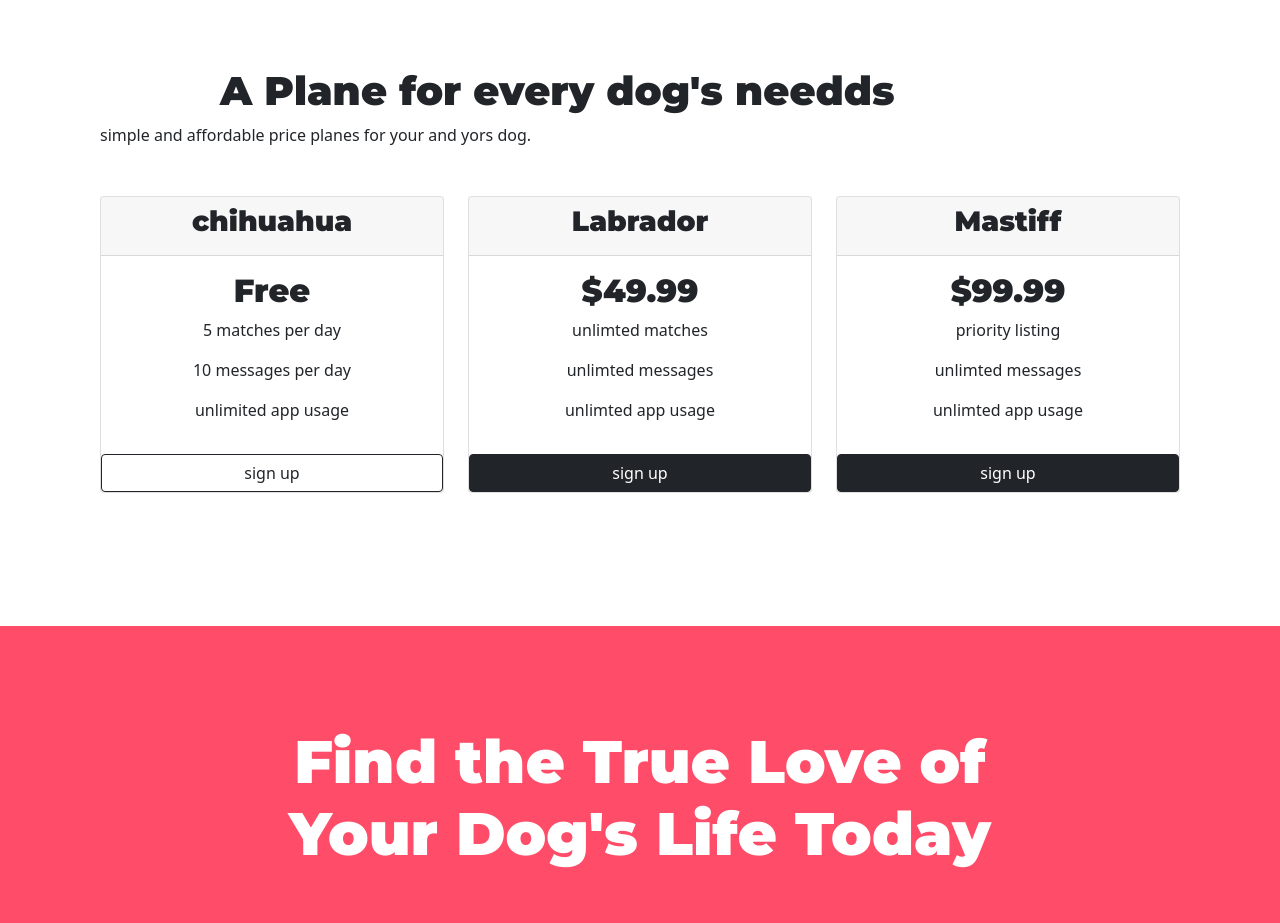
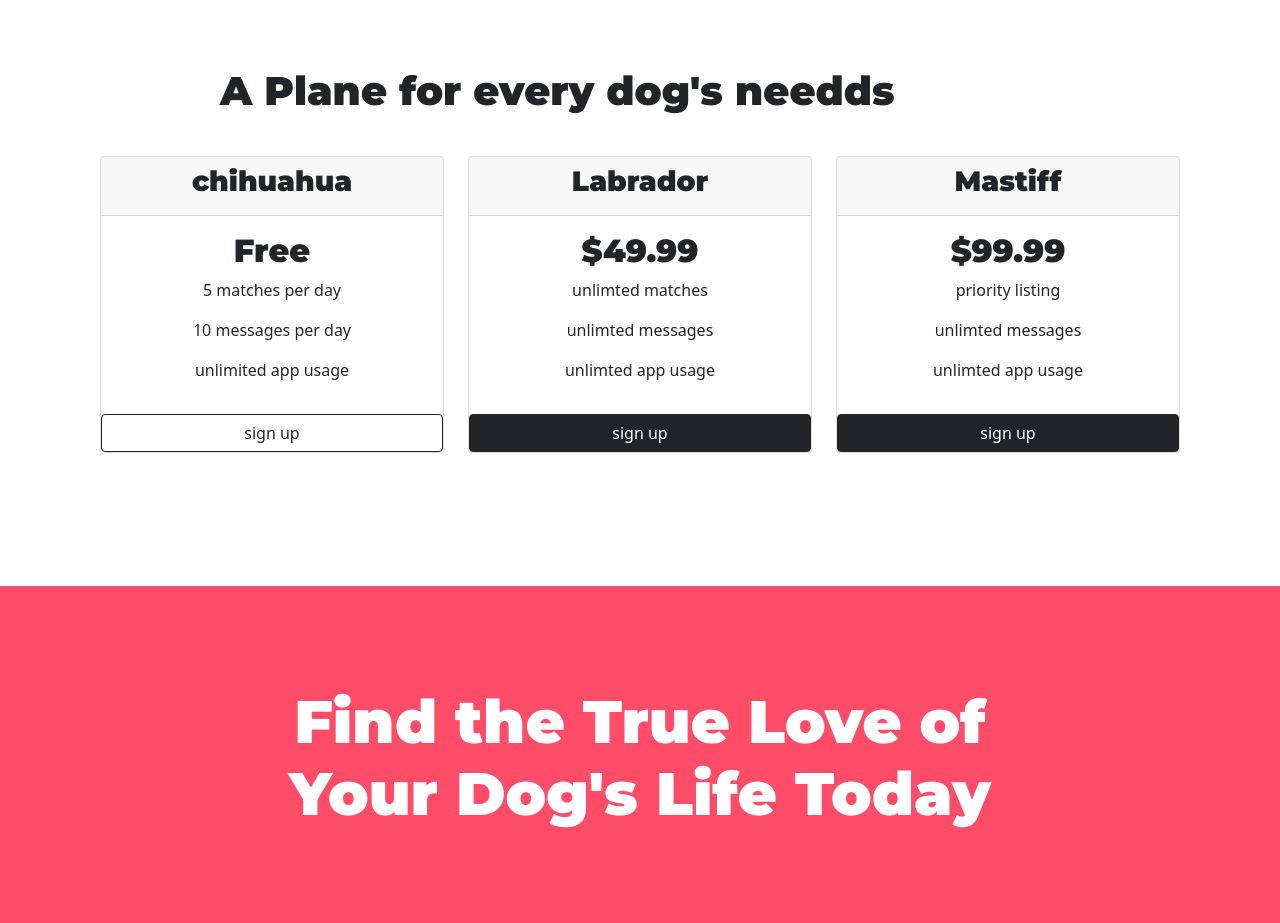
Before and after one commit to rbhavanishankar1/Tandog, a plain HTML site: page index.html in a window 1280 px wide. Shown: the part 2120-3043 px from the top of the page. Drawn offline with nearby package versions, Linux system fonts and the light colour scheme.

Commit message:
Update index.html

```diff
--- a/index.html
+++ b/index.html
@@ -159,7 +159,7 @@
 
         <div>
         <h1 >A Plane for every dog's needds</h1>
-        <p>simple and affordable price planes for your and yors dog.</p>
+
     </div>
 
 <div class="row">
```
